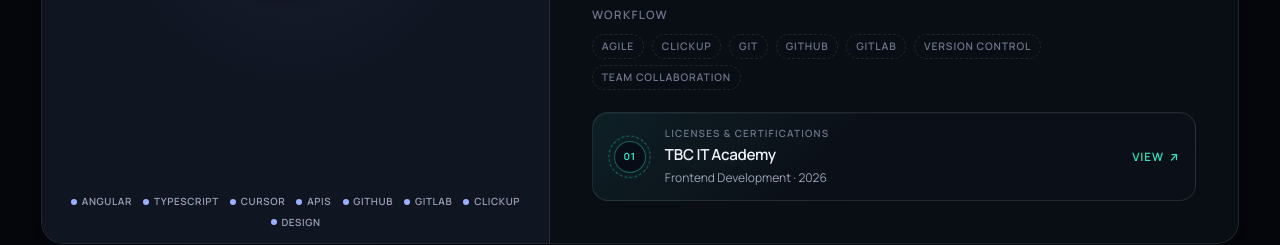
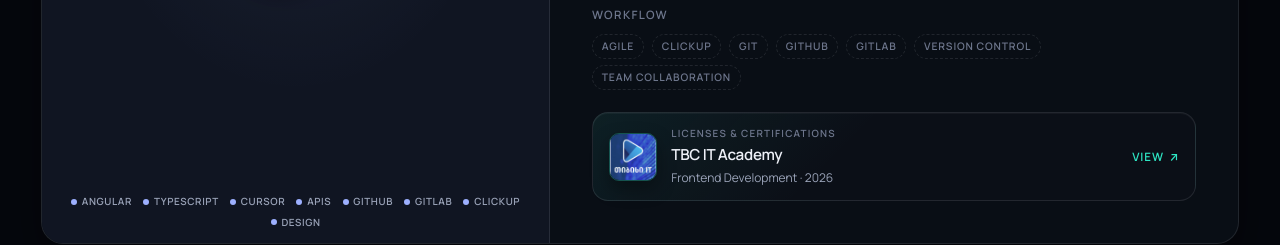
Before and after one commit to nika-shvangiradze-tbc-it-academy/N.S-portfolio, a website: page index.html in a window 1280 px wide. Shown: the part 4180-4425 px from the top of the page. Drawn offline with Linux system fonts and the light colour scheme.

Commit message:
fix the 01 bug

```diff
--- a/css/styles.css
+++ b/css/styles.css
@@ -2155,33 +2155,20 @@ p {
 
 .credential-seal__mark {
   position: relative;
-  width: 2.6rem;
-  height: 2.6rem;
+  width: 3rem;
+  height: 3rem;
   display: grid;
   place-items: center;
   flex-shrink: 0;
 }
 
-.credential-seal__ring {
-  position: absolute;
-  inset: 0;
-  border-radius: 50%;
-  border: 1px dashed rgba(46, 230, 196, 0.45);
-  animation: credentialSpin 18s linear infinite;
-}
-
-.credential-seal__core {
-  width: 2rem;
-  height: 2rem;
-  display: grid;
-  place-items: center;
-  border-radius: 50%;
-  border: 1px solid rgba(46, 230, 196, 0.4);
-  background: rgba(8, 12, 22, 0.9);
-  font-size: 0.62rem;
-  font-weight: 700;
-  letter-spacing: 0.08em;
-  color: #2ee6c4;
+.credential-seal__logo {
+  width: 100%;
+  height: 100%;
+  object-fit: cover;
+  border-radius: 10px;
+  border: 1px solid rgba(46, 230, 196, 0.28);
+  box-shadow: 0 8px 18px rgba(0, 0, 0, 0.35);
 }
 
 .credential-seal__body {
@@ -2378,12 +2365,6 @@ p {
   letter-spacing: 0.06em;
   text-transform: uppercase;
   color: var(--text-faint);
-}
-
-@keyframes credentialSpin {
-  to {
-    transform: rotate(360deg);
-  }
 }
 
 @keyframes aboutGlow {
@@ -3751,7 +3732,8 @@ p {
     --contact-ry: 0deg;
   }
 
-  .credential-seal__ring {
-    animation: none;
-  }
-}
+  .credential-seal__mark {
+    width: 2.75rem;
+    height: 2.75rem;
+  }
+}
--- a/index.html
+++ b/index.html
@@ -349,8 +349,15 @@
                   aria-controls="credential-vault"
                 >
                   <span class="credential-seal__mark" aria-hidden="true">
-                    <span class="credential-seal__ring"></span>
-                    <span class="credential-seal__core">01</span>
+                    <img
+                      class="credential-seal__logo"
+                      src="assets/certificates/tbc-it-logo.png"
+                      alt=""
+                      width="80"
+                      height="80"
+                      loading="lazy"
+                      decoding="async"
+                    />
                   </span>
                   <span class="credential-seal__body">
                     <span class="credential-seal__kicker">Licenses &amp; certifications</span>
```
Also changed, not shown: assets/certificates/tbc-it-logo.png (added).
